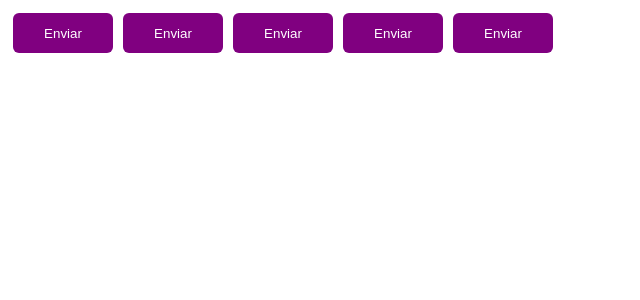
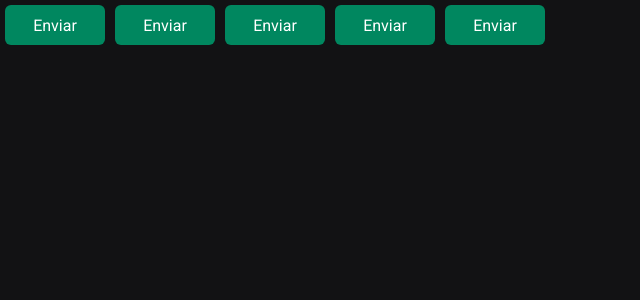
Before and after one commit to ldgmaia/pomotimer, a React (Vite) app: page / in a window 1280 px wide. Shown: the top 300 px of the page, without its empty margins (0-640 px from the left). Built offline with nearby package versions, Linux system fonts and the light colour scheme.

Commit message:
Global styles created

```diff
--- a/index.html
+++ b/index.html
@@ -1,12 +1,24 @@
 <!DOCTYPE html>
 <html lang="en">
+
 <head>
   <meta charset="UTF-8" />
+
+  <link rel="preconnect" href="https://fonts.googleapis.com" />
+  <link rel="preconnect" href="https://fonts.gstatic.com" crossorigin />
+
   <meta name="viewport" content="width=device-width, initial-scale=1.0" />
+
+
+  <link href="https://fonts.googleapis.com/css2?family=Roboto+Mono:wght@700&family=Roboto:wght@400;700&display=swap"
+    rel="stylesheet" />
+
   <title>PomoTimer</title>
 </head>
+
 <body>
   <div id="root"></div>
   <script type="module" src="/src/main.tsx"></script>
 </body>
+
 </html>
--- a/src/App.tsx
+++ b/src/App.tsx
@@ -1,5 +1,6 @@
-import {ThemeProvider} from 'styled-components'
+import { ThemeProvider } from 'styled-components'
 import { Button } from "./components/Button";
+import { GlobalStyle } from './styles/global';
 import { defaultTheme } from './styles/themes/default';
 
 export function App() {
@@ -11,6 +12,8 @@
       <Button variant="success" />
       <Button variant="danger" />
       <Button />
+
+      <GlobalStyle />
     </ThemeProvider>
   )
 }
--- a/src/components/Button.styles.ts
+++ b/src/components/Button.styles.ts
@@ -21,7 +21,7 @@
   margin: 5px;
   border: 0;
 
-  background-color: ${props => props.theme.primary};
+  background-color: ${props => props.theme['green-500']};
   color: ${props => props.theme.white};
 
   /* ${props => {
--- /dev/null
+++ b/src/styles/global.ts
@@ -0,0 +1,25 @@
+import { createGlobalStyle } from 'styled-components'
+
+export const GlobalStyle = createGlobalStyle`
+  * {
+    margin: 0;
+    padding: 0;
+    box-sizing: border-box;
+  }
+
+  :focus {
+    outline: 0;
+    box-shadow: 0 0 0 2px ${props => props.theme['green-500']};;
+  }
+
+  body {
+    background: ${props => props.theme['gray-900']};
+    color: ${props => props.theme['gray-300']};;
+  }
+
+  body, input, textarea, button {
+    font-family: 'Roboto', sans-serif;
+    font-weight: 400;
+    font-size: 1rem;
+  }
+`;
--- a/src/styles/themes/default.ts
+++ b/src/styles/themes/default.ts
@@ -1,5 +1,21 @@
 export const defaultTheme = {
-  primary: 'purple',
-  secondary: 'orange',
-  white: 'white'
+  white: '#FFF',
+
+  'gray-100': '#E1E1E6',
+  'gray-300': '#C4C4CC',
+  'gray-400': '#8D8D99',
+  'gray-500': '#7C7C8A',
+  'gray-600': '#323238',
+  'gray-700': '#29292E',
+  'gray-800': '#202024',
+  'gray-900': '#121214',
+
+  'green-300': '#00B37E',
+  'green-500': '#00875F',
+  'green-700': '#015F43',
+
+  'red-500': '#AB222E',
+  'red-700': '#7A1921',
+
+  'yellow-500': '#FBA94C',
 }
```
Lines whose indentation alone changed are shown as unchanged.
